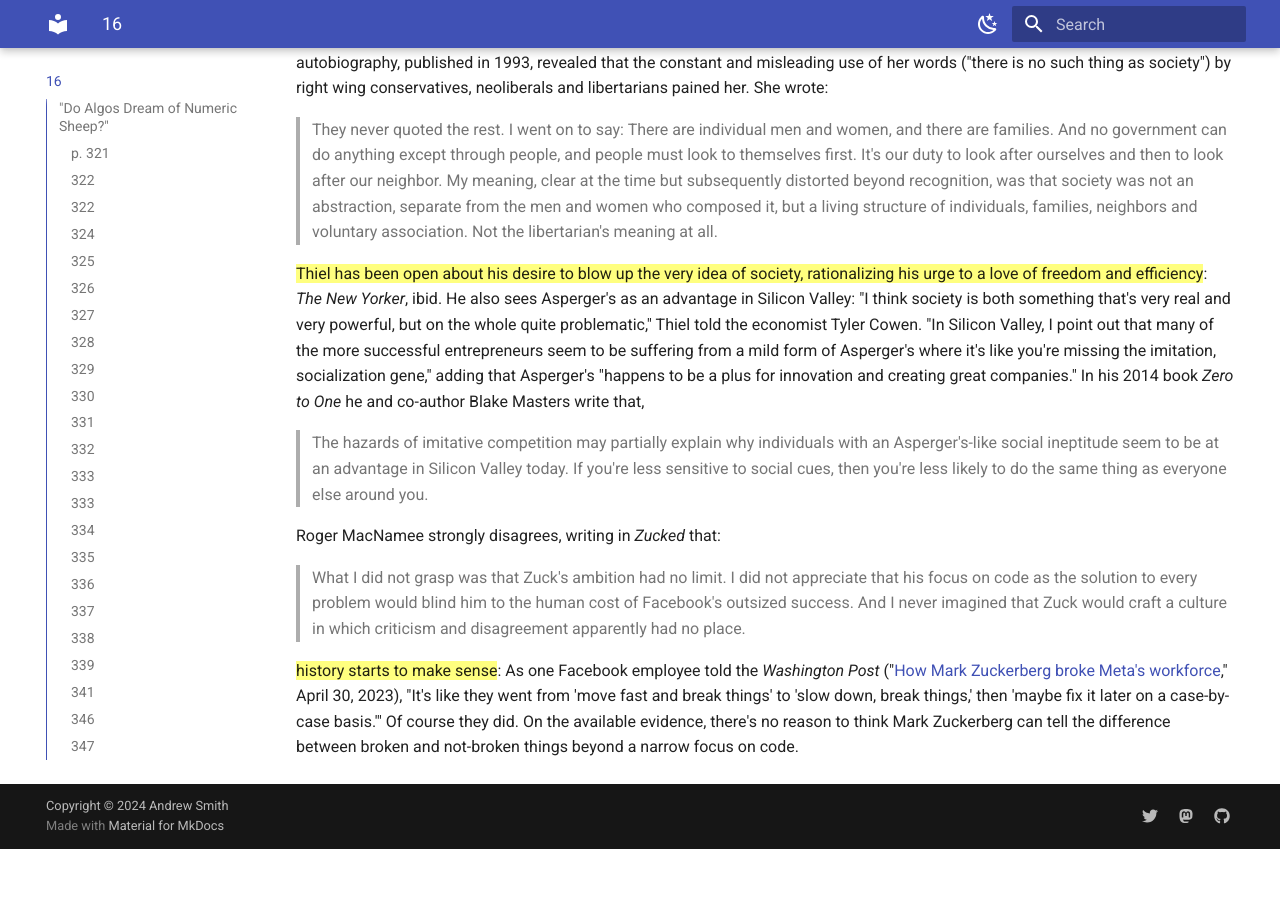
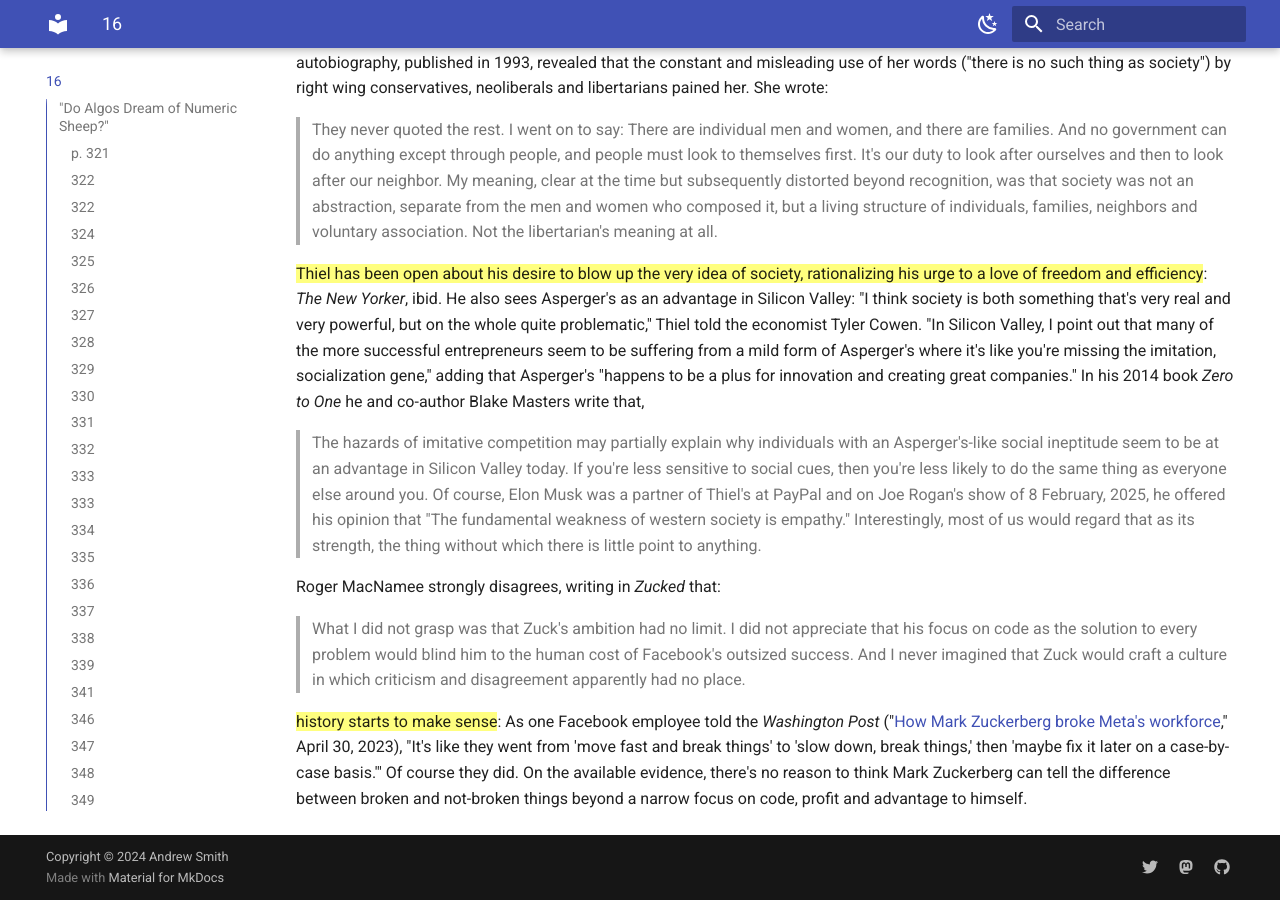
Before and after one commit to zappascout/devil_notes-sources, an MkDocs documentation site: the page built from docs/notes_16_devil.md, in a window 1280 px wide and 900 px high, scrolled down 16009 px. Built offline with MkDocs 1.6.1 and Material for MkDocs 9.7.7, drawn with Linux system fonts in a browser that asks for light colours; before the commit the page ends 16858 px from its top, so only the background shows below that.

Commit message:
add Musk "empathy weakness" quote

```diff
--- a/docs/notes_16_devil.md
+++ b/docs/notes_16_devil.md
@@ -1018,11 +1011,12 @@
 co-author Blake Masters write that,
 >The hazards of imitative competition may partially explain why individuals with an Asperger's-like social ineptitude seem to be at an advantage in Silicon Valley today. If you're less sensitive to social cues, then you're
 less likely to do the same thing as everyone else around you.
+Of course, Elon Musk was a partner of Thiel's at PayPal and on Joe Rogan's show of 8 February, 2025, he offered his opinion that "The fundamental weakness of western society is empathy." Interestingly, most of us would regard that as its strength, the thing without which there is little point to anything.
 
 Roger MacNamee strongly disagrees, writing in *Zucked* that:
 >What I did not grasp was that Zuck's ambition had no limit. I did not appreciate that his focus on code as the solution to every problem would blind him to the human cost of Facebook's outsized success. And I never imagined that Zuck would craft a culture in which criticism and disagreement
 apparently had no place.
 
 ==history starts to make sense==:
-As one Facebook employee told the *Washington Post* ("[How Mark Zuckerberg broke Meta's workforce][washpo]," April 30, 2023), "It's like they went from 'move fast and break things' to 'slow down, break things,' then 'maybe fix it later on a case-by-case basis.'" Of course they did. On the available evidence, there's no reason to think Mark Zuckerberg can tell the difference between broken and not-broken things beyond a narrow focus on code.
+As one Facebook employee told the *Washington Post* ("[How Mark Zuckerberg broke Meta's workforce][washpo]," April 30, 2023), "It's like they went from 'move fast and break things' to 'slow down, break things,' then 'maybe fix it later on a case-by-case basis.'" Of course they did. On the available evidence, there's no reason to think Mark Zuckerberg can tell the difference between broken and not-broken things beyond a narrow focus on code, profit and advantage to himself.
 [washpo]:https://www.washingtonpost.com/technology/2023/04/30/mark-zuckerberg-meta-layoffs/>
```
Also changed, not shown: other parts of docs/notes_16_devil.md (+1 -8 lines).
